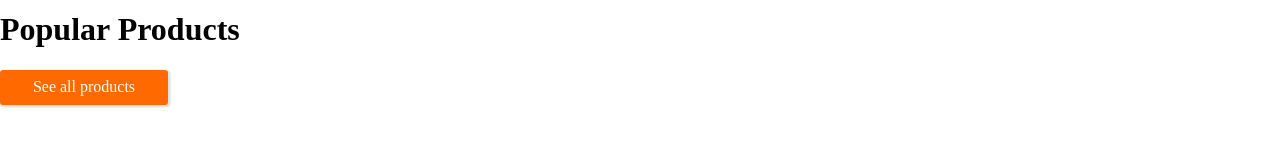
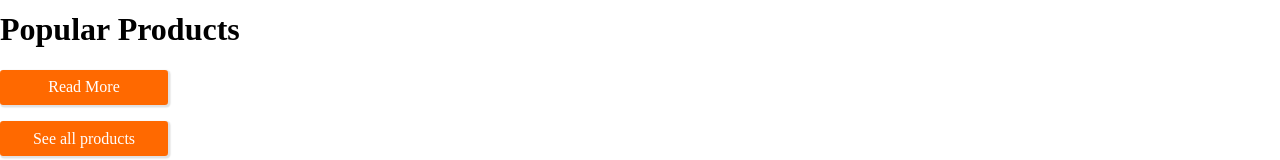
Before and after one commit to rts-cmk-wu08/hifi-corner-p-l-k-m, a React (Create React App) app: page / in a window 1280 px wide. Shown: the part 142-302 px from the top of the page. Built offline with nearby package versions, Linux system fonts and the light colour scheme.

Commit message:
added hover effect

```diff
--- a/src/components/ProductCard.css
+++ b/src/components/ProductCard.css
@@ -1,3 +1,33 @@
-body{
-    margin: 0 auto;
+.readMore__btn{
+    display: flex;
+    justify-content: center;
+    align-items: center;
+    background-color: #FF6900;
+    width: 10.5rem;
+    height: 2.2rem;
+    border-radius: 0.2rem;
+    box-shadow: 0.08rem 0.08rem 0.08rem 0.08rem  rgba(0, 0, 0, 0.123);
+    cursor: pointer;
 }
+
+.readMore__btn:hover{
+    background-color: white;
+    box-shadow: 0.08rem 0.08rem 0.08rem 0.08rem  rgba(0, 0, 0, 0.123);
+
+    background-color: white;
+}
+
+.readMoreText{
+    text-decoration: none;
+    list-style: none;
+    color: white;
+
+}
+.readMoreText:hover{
+    text-decoration: none;
+    list-style: none;
+    color: #FF6900;
+
+
+
+}
--- a/src/components/ProductCard.jsx
+++ b/src/components/ProductCard.jsx
@@ -1,12 +1,12 @@
 import './ProductCard.css';
-
+import { Link } from 'react-router-dom';
 const Product = () => {
     return (
         <>
           <h1>Popular Products</h1>
             <article>
-                <p>
-
+                <p className='readMore__btn readMore__btn__text' >
+                    <Link to="/Product" className='readMoreText'>Read More</Link>
                 </p>
             </article>
 
```
